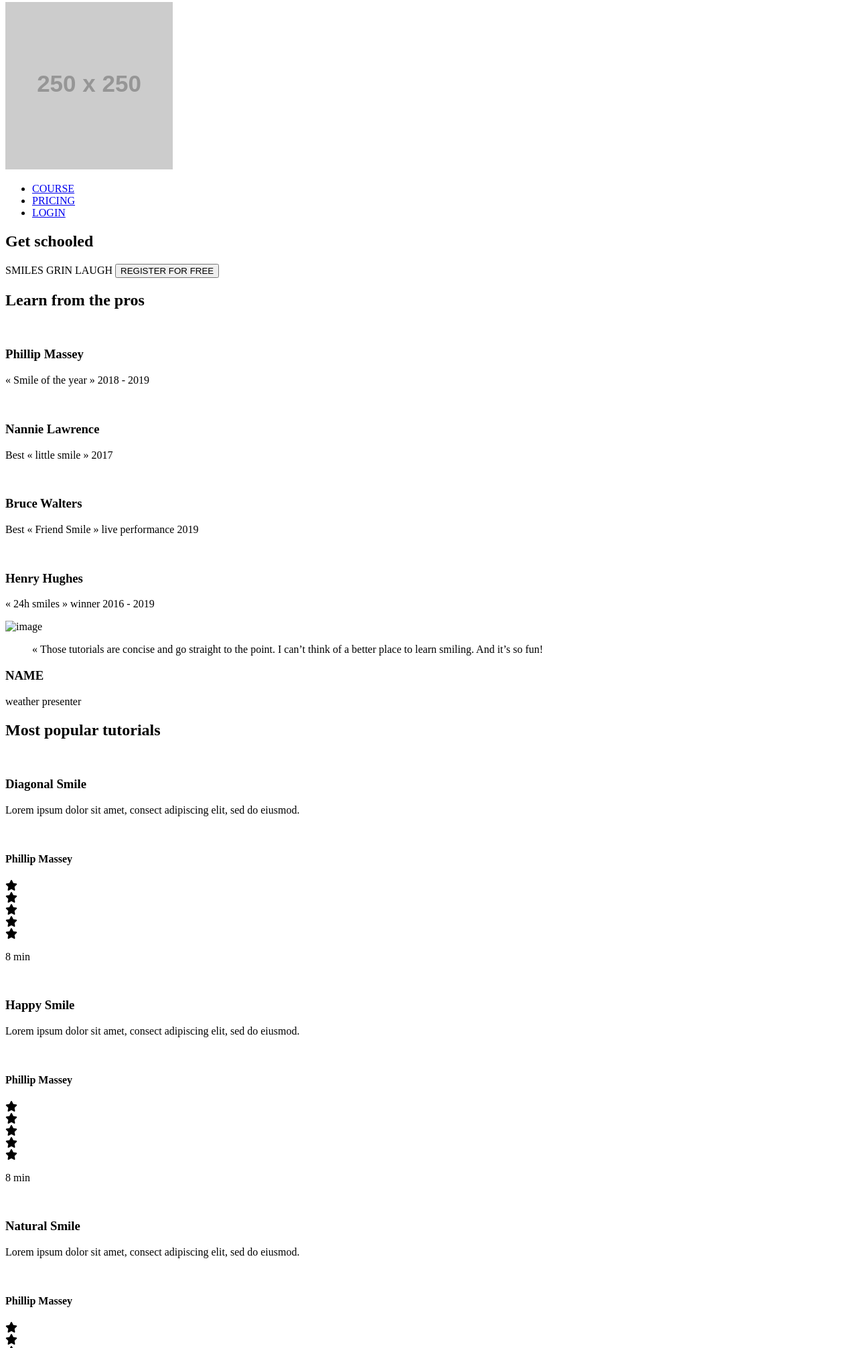
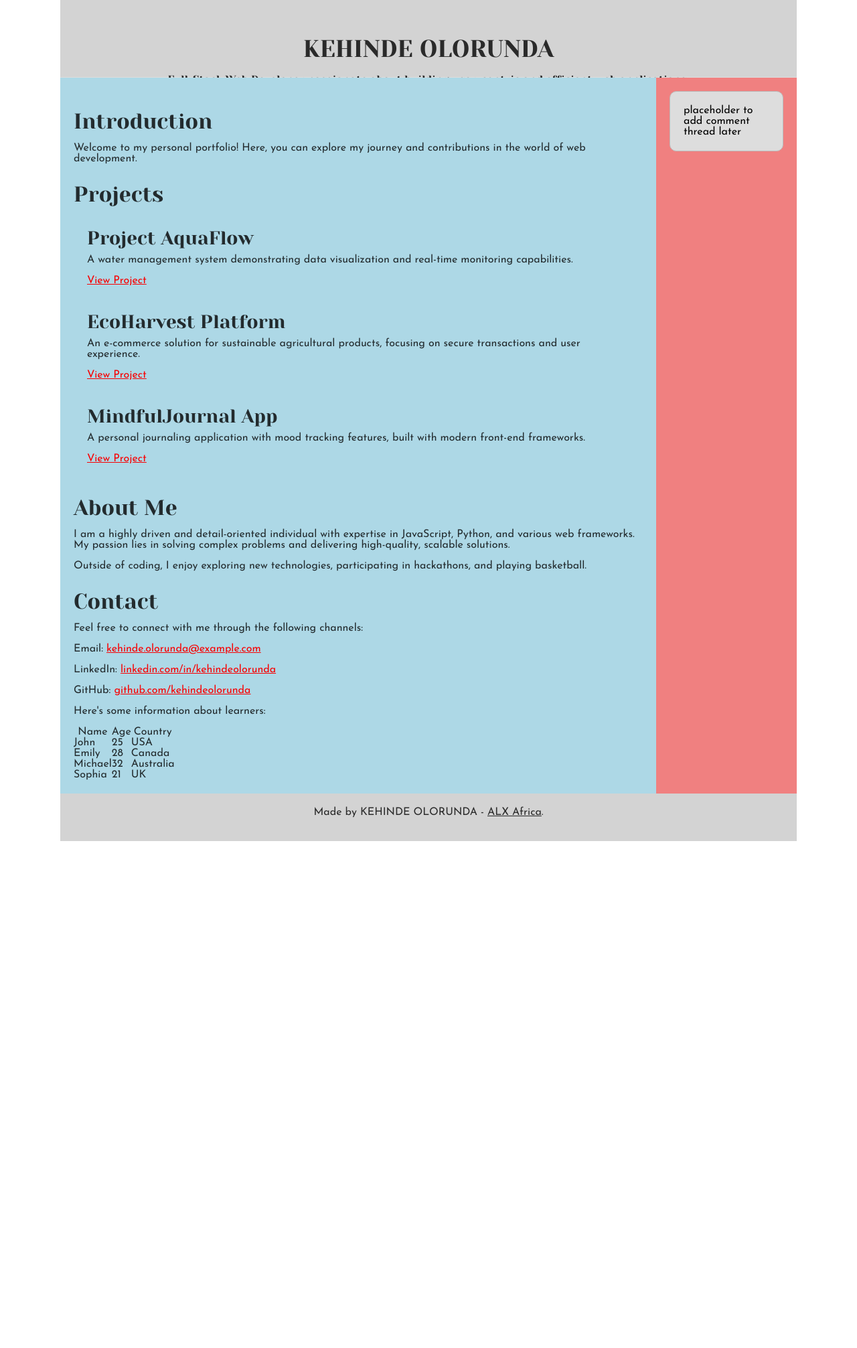
Before and after one commit to MrKennYBrighT/alx_html_css, a plain HTML site: page css_basic/index.html in a window 1280 px wide. Shown: the part 5-2018 px from the top of the page at 67% size. After the commit the page ends 1261 px from the top, so only its background shows below. Drawn offline with Linux system fonts and the light colour scheme; placeholder pictures from the web are drawn by us.

Commit message:
NEWLY UPDATED

```diff
--- a/css_basic/index.html
+++ b/css_basic/index.html
@@ -1,211 +1,104 @@
 <!DOCTYPE html>
 <html lang="en">
 <head>
-    <meta charset="UTF-8">
-    <meta name="viewport" content="width=device-width, initial-scale=1.0">
-    <script src="https://kit.fontawesome.com/4a2b055604.js" crossorigin="anonymous"></script>
-    <title>Document</title>
+    <meta charset="utf-8">
+    <link href="base.css" rel="stylesheet">
+    <link href="styles.css" rel="stylesheet">
+    <title>KEHINDE OLORUNDA - Personal Portfolio</title>
 </head>
-<body>
+<body class="works_on_smartphone">
     <header>
+        <h1>KEHINDE OLORUNDA</h1>
+        <p>Full-Stack Web Developer passionate about building user-centric and efficient web applications.</p>
         <nav>
-            <img src="https://fakeimg.pl/250x250?text=Sample+Logo" alt="logo">
-
             <ul>
-                <li><a href="#">COURSE</a></li>
-                <li><a href="#">PRICING</a></li>
-                <li><a href="#">LOGIN</a></li>
+                <li class="logo">&#9733;</li> <li><a href="#introduction">Introduction</a></li>
+                <li><a href="#projects">Projects</a></li>
+                <li><a href="#about">About Me</a></li>
+                <li><a href="#contact">Contact</a></li>
             </ul>
         </nav>
+    </header>
 
-    </header>
     <main>
-        <section>
-            <div>
-                <h1>Get schooled</h1>
-                <span>SMILES</span>
-                <span>GRIN</span>
-                <span>LAUGH</span>
-                <button>REGISTER FOR FREE</button>
-            </div>
-            <div>
-                <h2>Learn from the pros</h2>
-                <div>
-                    <div>
-                        <img src="./images/1 (3).png" alt="">
-                        <h3>Phillip Massey</h3>
-                        <p>« Smile of the year » 2018 - 2019</p>
-                    </div>
-                    <div>
-                        <img src="./images/6.png" alt="">
-                        <h3>Nannie Lawrence</h3>
-                        <p>Best « little smile » 2017</p>
-                    </div>
-                    <div>
-                        <img src="./images/7.png" alt="">
-                        <h3>Bruce Walters</h3>
-                        <p>Best « Friend Smile » live performance 2019</p>
-                    </div>
-                    <div>
-                        <img src="./images/8.png" alt="">
-                        <h3>Henry Hughes</h3>
-                        <p>« 24h smiles » winner 2016 - 2019</p>
-                    </div>
-                </div>
-            </div>
-        </section>
-        <section>
-            <div>
-                <img src="./images/Bitmap.png" alt="image">
-            </div>
-            <div>
-                <blockquote>« Those tutorials are concise and go straight to the point. I can’t think of a better place to learn smiling. And it’s so fun!</blockquote>
-                <h3>NAME</h3>
-                <P>weather presenter</P>
-            </div>
-        </section>
-        <section>
-            <h2>Most popular tutorials</h2>
-            <div>
-                <img src="./images/Bitmap (1).png" alt="">
-                <h3>Diagonal Smile</h3>
-                <p>Lorem ipsum dolor sit amet, consect adipiscing elit, sed do eiusmod.</p>
-                <div>
-                    <img src="./images/1 (3).png" alt="">
-                    <h4>Phillip Massey</h4>
-                </div>
-                <div>
-                    <div><i class="fa-solid fa-star"></i></div>
-                    <div><i class="fa-solid fa-star"></i></div>
-                    <div><i class="fa-solid fa-star"></i></div>
-                    <div><i class="fa-solid fa-star"></i></div>
-                    <div><i class="fa-solid fa-star"></i></div>
-                </div>
-                <p>8 min</p>
-            </div>
-            <div>
-                <img src="./images/Bitmap (4).png" alt="">
-                <h3>Happy Smile</h3>
-                <p>Lorem ipsum dolor sit amet, consect adipiscing elit, sed do eiusmod.</p>
-                <div>
-                    <img src="./images/1 (3).png" alt="">
-                    <h4>Phillip Massey</h4>
-                </div>
-                <div>
-                    <div><i class="fa-solid fa-star"></i></div>
-                    <div><i class="fa-solid fa-star"></i></div>
-                    <div><i class="fa-solid fa-star"></i></div>
-                    <div><i class="fa-solid fa-star"></i></div>
-                    <div><i class="fa-solid fa-star"></i></div>
-                </div>
-                <p>8 min</p>
-            </div>
-            <div>
-                <img src="./images/Bitmap (3).png" alt="">
-                <h3>Natural Smile</h3>
-                <p>Lorem ipsum dolor sit amet, consect adipiscing elit, sed do eiusmod.</p>
-                <div>
-                    <img src="./images/1 (3).png" alt="">
-                    <h4>Phillip Massey</h4>
-                </div>
-                <div>
-                    <div><i class="fa-solid fa-star"></i></div>
-                    <div><i class="fa-solid fa-star"></i></div>
-                    <div><i class="fa-solid fa-star"></i></div>
-                    <div><i class="fa-solid fa-star"></i></div>
-                    <div><i class="fa-solid fa-star"></i></div>
-                </div>
-                <p>8 min</p>
-            </div>
-            <div>
-                <img src="./images/Bitmap (2).png" alt="">
-                <h3>Sad Smile</h3>
-                <p>Lorem ipsum dolor sit amet, consect adipiscing elit, sed do eiusmod.</p>
-                <div>
-                    <img src="./images/1 (3).png" alt="">
-                    <h4>Phillip Massey</h4>
-                </div>
-                <div>
-                    <div><i class="fa-solid fa-star"></i></div>
-                    <div><i class="fa-solid fa-star"></i></div>
-                    <div><i class="fa-solid fa-star"></i></div>
-                    <div><i class="fa-solid fa-star"></i></div>
-                    <div><i class="fa-solid fa-star"></i></div>
-                </div>
-                <p>8 min</p>
-            </div>
-        </section>
-        <section>
-            <h2>Free membership</h2>
-            <div>
-                <img src="./images/smile.svg" alt="">
-                <h3>Lorem Ipsum</h3>
-                <p>Lorem ipsum dolor sit amet, consectetur adipiscing elit.</p>
-            </div>
-            <div>
-                <img src="./images/smile.svg" alt="">
-                <h3>Lorem Ipsum</h3>
-                <p>Lorem ipsum dolor sit amet, consectetur adipiscing elit.</p>
-            </div>
-            <div>
-                <img src="./images/smile.svg" alt="">
-                <h3>Lorem Ipsum</h3>
-                <p>Lorem ipsum dolor sit amet, consectetur adipiscing elit.</p>
-            </div>
-            <div>
-                <img src="./images/smile.svg" alt="">
-                <h3>Lorem Ipsum</h3>
-                <p>Lorem ipsum dolor sit amet, consectetur adipiscing elit.</p>
-            </div>
-            <button>REGISTER FOR FREE</button>
-        </section>
-        <section>
-            <h2>F.A.Q</h2>
-            <div>
-                <div>
-                    <div>
-                        <h3>How does this work?</h3>
-                    </div>
-                    <div>
-                        Lorem ipsum dolor sit amet, consectetur adipiscing elit, sed do eiusmod tempor incididunt ut labore et dolore magna aliqua. Ut enim ad minim veniam, quis nostrud exercitation ullamco laboris nisi ut aliquip ex ea commodo consequat. Duis aute irure dolor in reprehenderit in voluptate velit esse cillum dolore eu fugiat nulla pariatur. Excepteur sint occaecat cupidatat non proident, sunt in culpa qui officia deserunt mollit anim id est laborum.
-                    </div>
+        <article>
+            <section id="introduction">
+                <h2>Introduction</h2>
+                <p>Welcome to my personal portfolio! Here, you can explore my journey and contributions in the world of web development.</p>
+            </section>
 
-                    <div>
-                        <h3>How does this work?</h3>
-                    </div>
-                    <div>
-                        Lorem ipsum dolor sit amet, consectetur adipiscing elit, sed do eiusmod tempor incididunt ut labore et dolore magna aliqua. Ut enim ad minim veniam, quis nostrud exercitation ullamco laboris nisi ut aliquip ex ea commodo consequat. Duis aute irure dolor in reprehenderit in voluptate velit esse cillum dolore eu fugiat nulla pariatur. Excepteur sint occaecat cupidatat non proident, sunt in culpa qui officia deserunt mollit anim id est laborum.
-                    </div>
-                </div>
-                <div>
-                    <div>
-                        <h3>How does this work?</h3>
-                    </div>
-                    <div>
-                        Lorem ipsum dolor sit amet, consectetur adipiscing elit, sed do eiusmod tempor incididunt ut labore et dolore magna aliqua. Ut enim ad minim veniam, quis nostrud exercitation ullamco laboris nisi ut aliquip ex ea commodo consequat. Duis aute irure dolor in reprehenderit in voluptate velit esse cillum dolore eu fugiat nulla pariatur. Excepteur sint occaecat cupidatat non proident, sunt in culpa qui officia deserunt mollit anim id est laborum.
-                    </div>
-                    <div>
-                        <h3>How does this work?</h3>
-                    </div>
-                    <div>
-                        Lorem ipsum dolor sit amet, consectetur adipiscing elit, sed do eiusmod tempor incididunt ut labore et dolore magna aliqua. Ut enim ad minim veniam, quis nostrud exercitation ullamco laboris nisi ut aliquip ex ea commodo consequat. Duis aute irure dolor in reprehenderit in voluptate velit esse cillum dolore eu fugiat nulla pariatur. Excepteur sint occaecat cupidatat non proident, sunt in culpa qui officia deserunt mollit anim id est laborum.
-                    </div>
-                </div>
-            </div>
-        </section>
+            <section id="projects">
+                <h2>Projects</h2>
+                <article> <h3>Project AquaFlow</h3>
+                    <p>A water management system demonstrating data visualization and real-time monitoring capabilities.</p>
+                    <a href="https://github.com/yourgithub/aquaflow" target="_blank">View Project</a>
+                </article>
+                <article>
+                    <h3>EcoHarvest Platform</h3>
+                    <p>An e-commerce solution for sustainable agricultural products, focusing on secure transactions and user experience.</p>
+                    <a href="https://github.com/yourgithub/ecoharvest" target="_blank">View Project</a>
+                </article>
+                <article>
+                    <h3>MindfulJournal App</h3>
+                    <p>A personal journaling application with mood tracking features, built with modern front-end frameworks.</p>
+                    <a href="https://github.com/yourgithub/mindfuljournal" target="_blank">View Project</a>
+                </article>
+            </section>
+
+            <section id="about">
+                <h2>About Me</h2>
+                <p>I am a highly driven and detail-oriented individual with expertise in JavaScript, Python, and various web frameworks. My passion lies in solving complex problems and delivering high-quality, scalable solutions.</p>
+                <p>Outside of coding, I enjoy exploring new technologies, participating in hackathons, and playing basketball.</p>
+            </section>
+
+            <section id="contact">
+                <h2>Contact</h2>
+                <p>Feel free to connect with me through the following channels:</p>
+                <p>Email: <a href="mailto:kehinde.olorunda@example.com">kehinde.olorunda@example.com</a></p>
+                <p>LinkedIn: <a href="https://www.linkedin.com/in/kehindeolorunda" target="_blank">linkedin.com/in/kehindeolorunda</a></p>
+                <p>GitHub: <a href="https://github.com/kehindeolorunda" target="_blank">github.com/kehindeolorunda</a></p>
+            </section>
+            <p>Here's some information about learners:</p>
+            <table>
+                <thead>
+                    <tr>
+                        <th>Name</th>
+                        <th>Age</th>
+                        <th>Country</th>
+                    </tr>
+                </thead>
+                <tbody>
+                    <tr>
+                        <td>John</td>
+                        <td>25</td>
+                        <td>USA</td>
+                    </tr>
+                    <tr>
+                        <td>Emily</td>
+                        <td>28</td>
+                        <td>Canada</td>
+                    </tr>
+                    <tr>
+                        <td>Michael</td>
+                        <td>32</td>
+                        <td>Australia</td>
+                    </tr>
+                    <tr>
+                        <td>Sophia</td>
+                        <td>21</td>
+                        <td>UK</td>
+                    </tr>
+                </tbody>
+            </table>
+        </article>
+
+        <aside>
+            <p>placeholder to add comment thread later</p>
+        </aside>
     </main>
+
     <footer>
-        <section>
-            <div>
-                <img src="https://fakeimg.pl/250x250?text=Sample+Logo" alt="logo">
-                <div>
-                    <i class="fa-brands fa-facebook"></i>
-                    <i class="fa-brands fa-twitter"></i>
-                    <i class="fa-brands fa-instagram"></i>
-                </div>
-            </div>
-            <p>©smileschool 2020</p>
-        </section>
+        <p>Made by KEHINDE OLORUNDA - <a href="https://www.alx-africa.com" target="_blank">ALX Africa</a>.</p>
     </footer>
 </body>
 </html>
```
